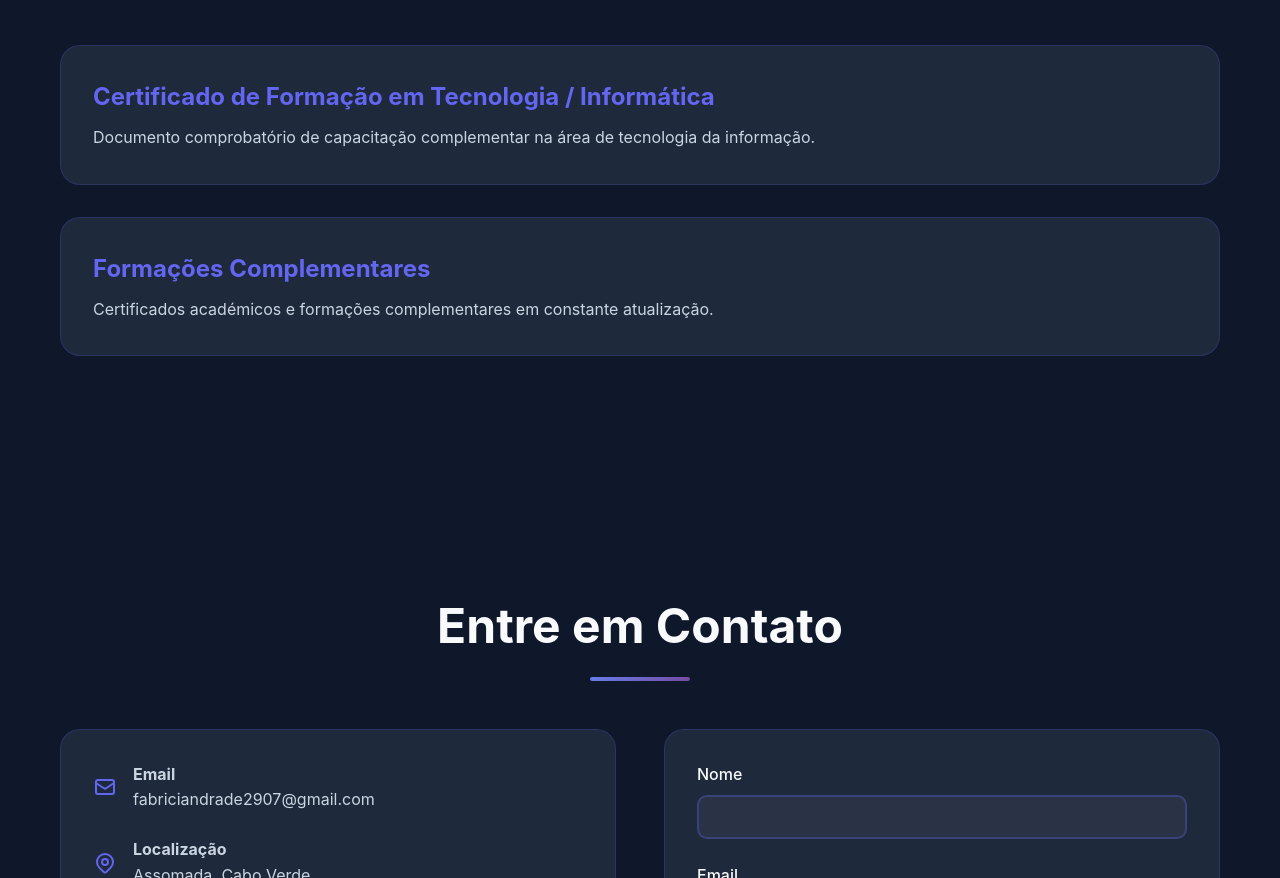
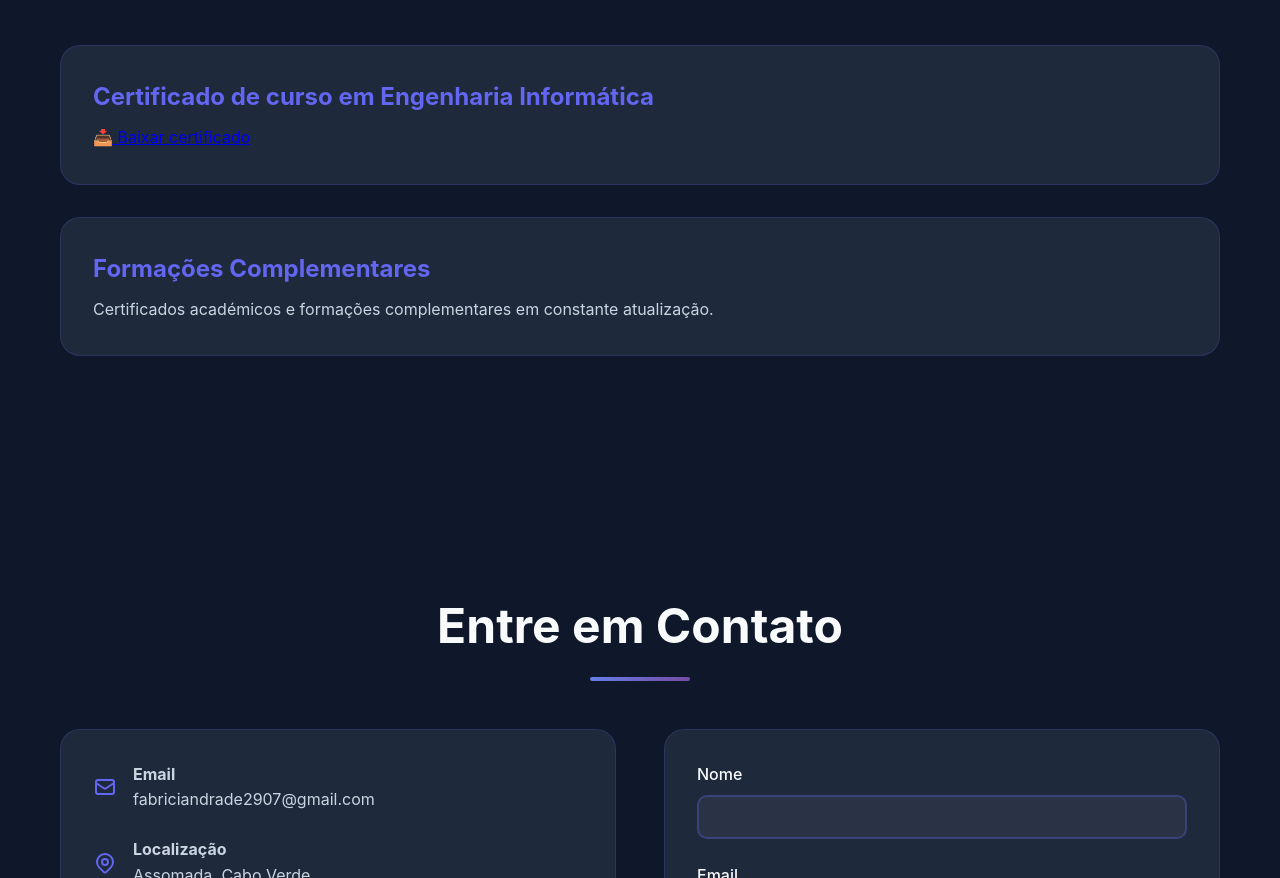
Before and after one commit to cintiandrade0112-ceh/portfolio, a plain HTML site: page index.html in a window 1280 px wide. Shown: the part 4344-5222 px from the top of the page. Drawn offline with Linux system fonts and the light colour scheme.

Commit message:
Update index.html

```diff
--- a/index.html
+++ b/index.html
@@ -130,8 +130,12 @@
   <section id="certificados">
     <h2 class="section-title">Certificados</h2>
     <div class="card">
-      <h3>Certificado de Formação em Tecnologia / Informática</h3>
-      <p>Documento comprobatório de capacitação complementar na área de tecnologia da informação.</p>
+      <h3>Certificado de curso em Engenharia Informática</h3>
+     <p>
+        <a href="certificado.pdf" download>
+          📥 Baixar certificado
+        </a>
+      </p>
     </div>
     <div class="card">
       <h3>Formações Complementares</h3>
```
